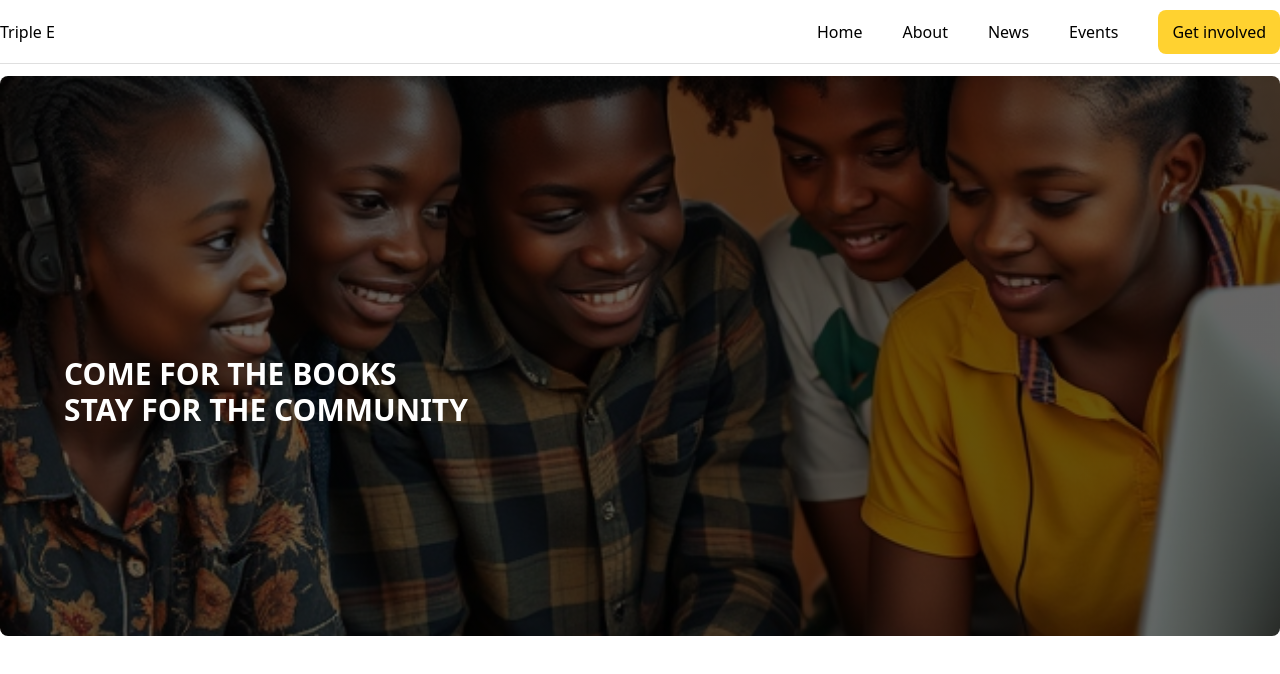
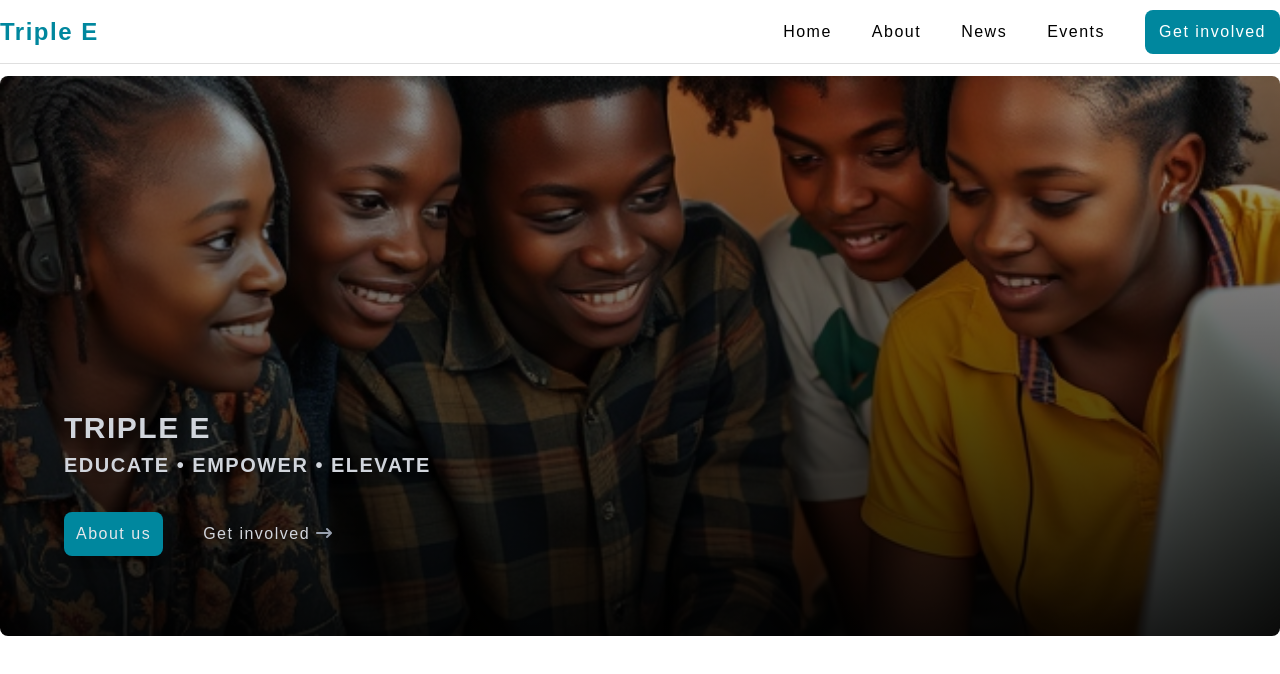
Before and after one commit to alekskimeu/triple-e, an Astro site: page / in a window 1280 px wide. Built offline with nearby package versions, Linux system fonts and the light colour scheme; Astro itself is replaced by a stand-in of ours.

Commit message:
restyled hero component

```diff
--- a/src/components/Hero.astro
+++ b/src/components/Hero.astro
@@ -1,13 +1,13 @@
----
-import { Image } from "astro:assets";
-import hero from '../assets/hero.jpeg'
----
-
 <section class="h-[70vh] hero">
     <div class="container rounded-lg h-[100%] relative">
-        <div class="absolute inset-y-0 left-16 bottom-[13rem] flex flex-col justify-end text-3xl font-bold drop-shadow-lg">
-            <h1 class="uppercase text-white">Come for the books</h1>
-            <h2 class="uppercase text-white">Stay for the community</h2>
+        <div class="absolute inset-y-0 left-16 bottom-[5rem] flex flex-col justify-end font-bold drop-shadow-lg">
+            <h1 class="uppercase text-gray-300 text-3xl">Triple E</h1>
+            <h2 class="uppercase text-gray-300 text-xl">Educate &#8226; Empower	&#8226; Elevate</h2>
+
+            <div class="flex items-center gap-10 !mt-8">
+                <a href="/" class="bg-[#00879E] !p-2.5 !px-3 rounded-lg text-gray-200 font-light">About us</a>
+                <a href="/" class="text-gray-300 font-light">Get involved <i class="fas fa-arrow-right-long text-gray-400 font-light"></i> </a>
+            </div>
         </div>
     </div>
 </section>
--- a/src/layouts/Layout.astro
+++ b/src/layouts/Layout.astro
@@ -4,13 +4,17 @@
 		<meta charset="UTF-8" />
 		<meta name="viewport" content="width=device-width" />
 		<link rel="icon" type="image/svg+xml" href="/favicon.svg" />
+		<link rel="stylesheet" href="https://cdnjs.cloudflare.com/ajax/libs/font-awesome/6.7.2/css/all.min.css"
+			integrity="sha512-Evv84Mr4kqVGRNSgIGL/F/aIDqQb7xQ2vcrdIwxfjThSH8CSR7PBEakCr51Ck+w+/U6swU2Im1vVX0SVk9ABhg=="
+			crossorigin="anonymous"
+			referrerpolicy="no-referrer" />
 		<meta name="generator" content={Astro.generator} />
-		<title>Astro Basics</title>
+		<title>Triple E</title>
 	</head>
 	<body>
 		<header class="h-[4rem] py-4 !mb-3 header">
 			<div class="container flex justify-between items-center h-[100%] border-b">
-				<h1>Triple E</h1>
+				<h1 class="text-2xl font-bold text-[#00879E]">Triple E</h1>
 				<nav>
 					<ul class="flex items-center gap-10">
 						<li>
@@ -26,7 +30,7 @@
 							<a href="/">Events</a>
 						</li>
 						<li>
-							<a href="/" class="bg-amber-300 !py-2.5 !px-3.5 rounded-lg inline-block">Get involved</a>
+							<a href="/" class="bg-[#00879E] text-white !py-2.5 !px-3.5 rounded-lg inline-block">Get involved</a>
 						</li>
 					</ul>
 				</nav>
--- a/src/styles/global.css
+++ b/src/styles/global.css
@@ -1,9 +1,30 @@
 @import "tailwindcss";
+@import url("https://fonts.googleapis.com/css2?family=Barlow:ital,wght@0,100;0,200;0,300;0,400;0,500;0,600;0,700;0,800;0,900;1,100;1,200;1,300;1,400;1,500;1,600;1,700;1,800;1,900&display=swap");
 
 * {
   padding: 0;
   margin: 0;
   box-sizing: border-box;
+}
+
+html,
+body {
+  font-family: "Barlow", sans-serif;
+}
+
+h1,
+h2,
+h3,
+h4,
+h5,
+h6,
+p,
+a,
+span,
+li,
+button {
+  letter-spacing: 1.5px;
+  line-height: 1.5;
 }
 
 .container {
@@ -20,8 +41,8 @@
 .hero > .container {
   background-image: linear-gradient(
       0deg,
-      rgba(0, 0, 0, 0.6),
-      rgba(0, 0, 0, 0.6)
+      rgba(0, 0, 0, 0.9),
+      rgba(0, 0, 0, 0.3)
     ),
     url("../assets/hero.jpeg");
   background-repeat: no-repeat;
```
